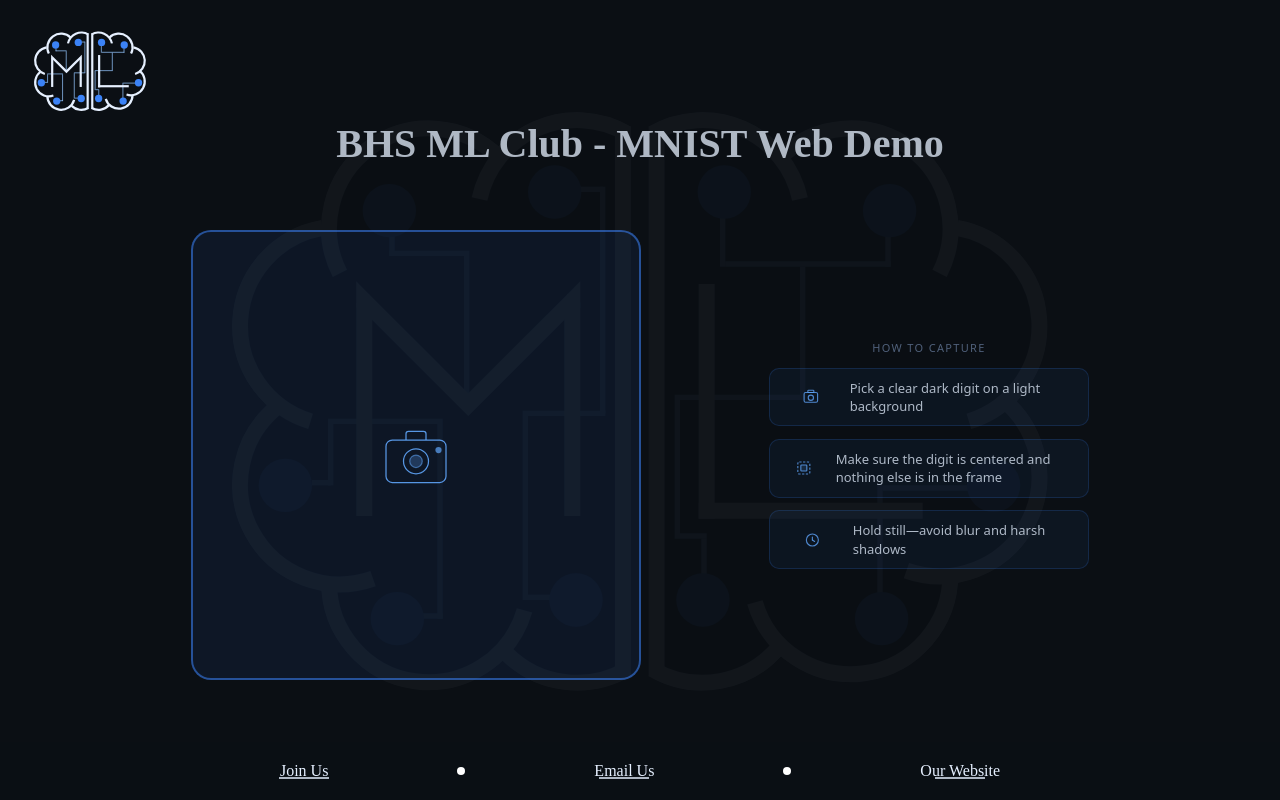
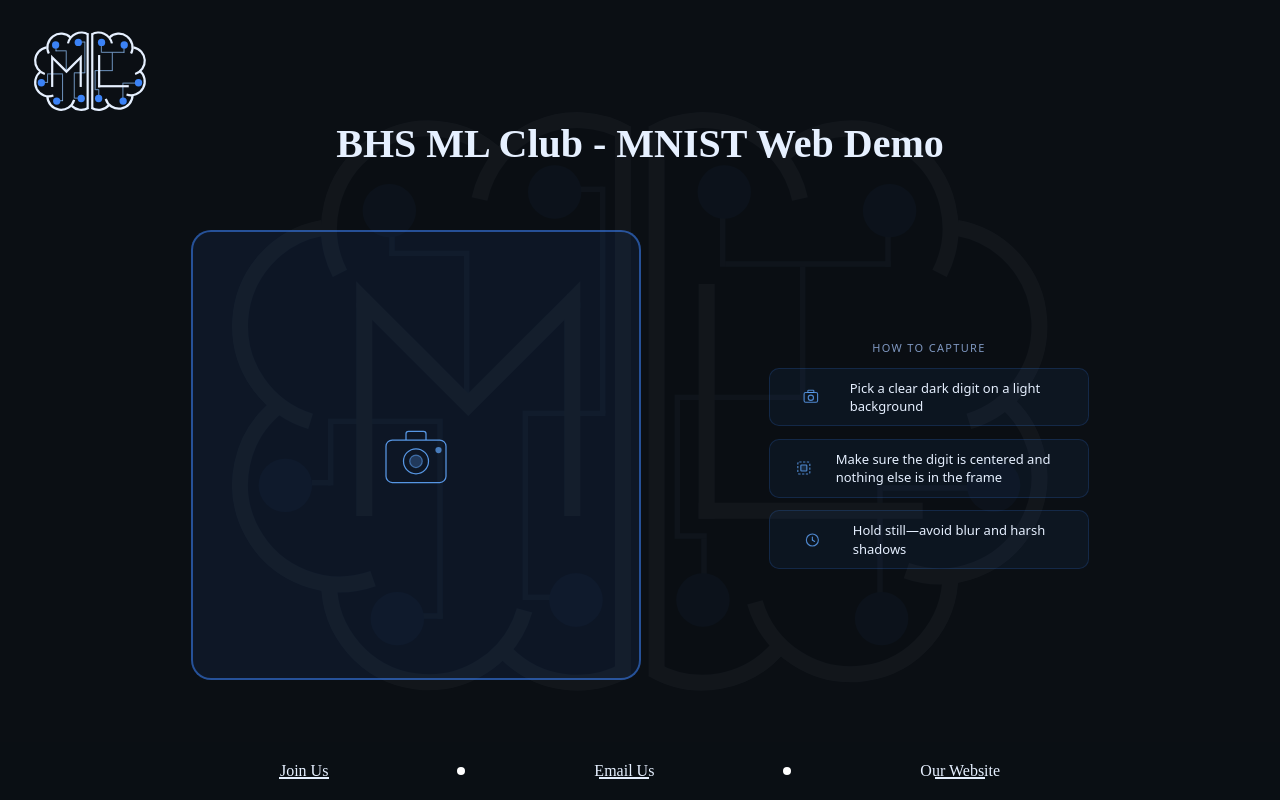
Before and after one commit to bhsmlc/mnist-web-demo, a website: page index.html in a window 1280 px wide. Drawn offline with Linux system fonts and the light colour scheme.

Commit message:
made colors brighter

```diff
--- a/style.css
+++ b/style.css
@@ -72,7 +72,7 @@ a {
     margin-top: 10vh;
     margin-top: 10dvh;
     font-size: clamp(1rem, 4vw, 2.5rem);
-    color: color-mix(in srgb, var(--primary-color) 75%, transparent);
+    color: var(--primary-color);
     text-align: center;
 }
 #main {
@@ -95,7 +95,7 @@ a {
 }
 
 .guide-title {
-    color: color-mix(in srgb, var(--primary-light) 60%, transparent);
+    color: var(--primary-light);
     font-size: 11px;
     letter-spacing: 0.12em;
     text-transform: uppercase;
@@ -105,7 +105,7 @@ a {
 }
 
 .guide-step-desc {
-    color: color-mix(in srgb, var(--primary-color) 75%, transparent);
+    color: var(--primary-color);
     font-size: 13px;
     font-family: system-ui, sans-serif;
     line-height: 1.4;
@@ -153,7 +153,7 @@ footer {
     justify-content: center;
     gap: 10vw;
     background-color: color-mix(in srgb, var(--background-color) 80%, transparent);
-    color: color-mix(in srgb, var(--primary-color) 75%, transparent);
+    color: var(--primary-color);
 }
 
 footer p a {
@@ -171,7 +171,7 @@ footer p a::after {
     display: inline-block;
     width: 50px;
     height: 2px;
-    background-color: color-mix(in srgb, var(--primary-color) 75%, transparent);
+    background-color: var(--primary-color);
     position: absolute;
     bottom: 0;
     left: 50%;
@@ -259,11 +259,11 @@ footer p a:hover::after{
     min-width: 0;
     image-rendering: pixelated;
     image-rendering: crisp-edges;
-    border: 2px solid color-mix(in srgb, var(--primary-color) 75%, transparent);
+    border: 2px solid var(--primary-color);
 }
 
 #divider {
-    background-color: color-mix(in srgb, var(--primary-color) 75%, transparent);
+    background-color: var(--primary-color) 75%;
     height: 90%;
     min-width: 2px;
     margin: 0 10px;
@@ -275,7 +275,7 @@ footer p a:hover::after{
     height: 90%;
     flex-basis: 0;
     flex-grow: 1;
-    color: color-mix(in srgb, var(--primary-color) 75%, transparent);
+    color: var(--primary-color);
     font-size: 1rem;
     min-width: 0;
 }
```
